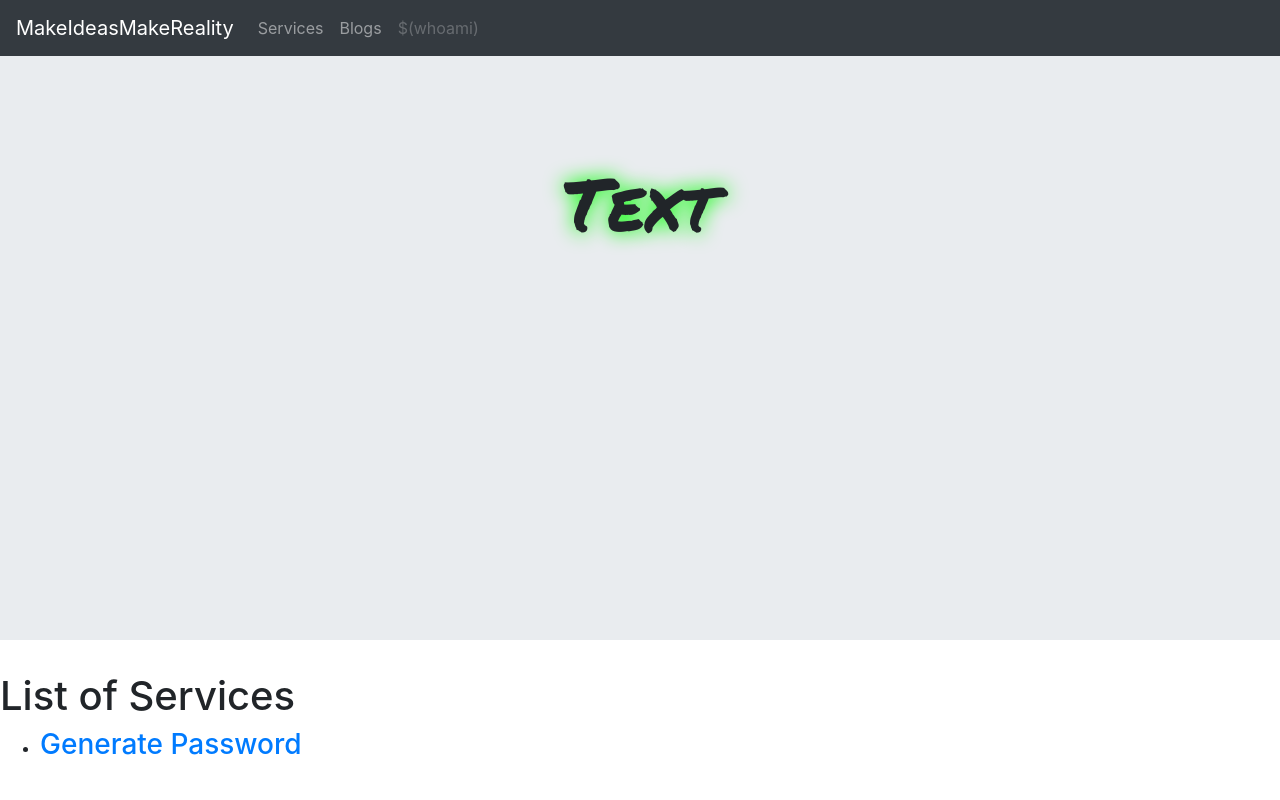
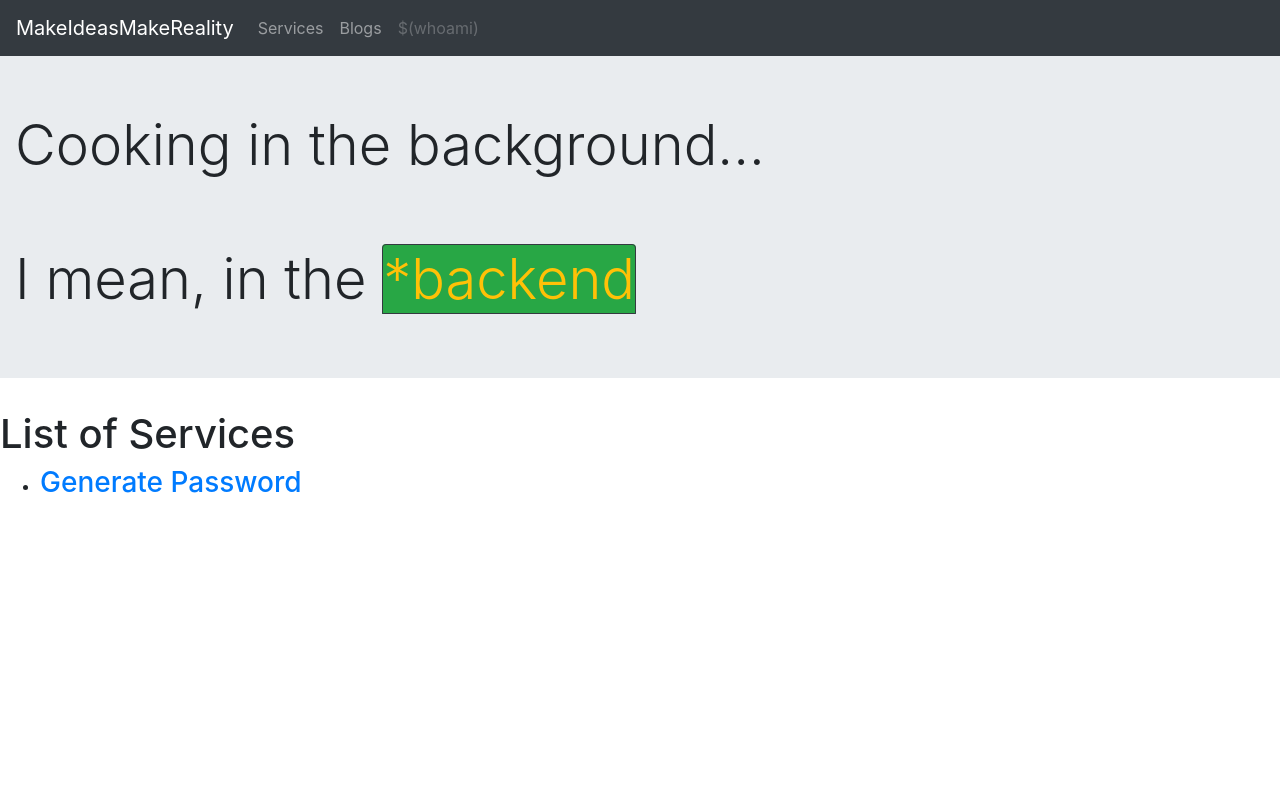
Before and after one commit to nponcian/MakeIdeasMakeReality, a Django app: page /service/text/ in a window 1280 px wide. Run offline with Django 3.2, Linux system fonts and the light colour scheme; some libraries are stand-ins or nearby versions.

Commit message:
Moved jumbotrons as pageLabel tags per html

```diff
--- a/home/templates/home/css/homeStyle.css
+++ b/home/templates/home/css/home.css
@@ -1,4 +1,4 @@
-#homeJumbotron
+#pageLabel
 {
     background-image: url('/static/home/assets/img/spainMadridMetropolis.jpg');
     background-size: cover;
--- a/service/templates/service/css/service.css
+++ b/service/templates/service/css/service.css
@@ -1,4 +1,4 @@
-#homeJumbotron
+#pageLabel
 {
     background-image: url('/static/service/assets/img/indiaAgraTajMahal.jpeg');
     background-size: cover;
--- a/templates/base.html
+++ b/templates/base.html
@@ -32,15 +32,22 @@
         </nav>
     </section>
 
+    <section>
+        {% block pageLabel %}
+            <div class="jumbotron jumbotron-fluid">
+                <div class="container-fluid pt-5">
+                    <div class="display-4">
+                        Cooking in the background...<br>
+                        <br>
+                        I mean, in the
+                        <span class="bg-success text-warning border border-dark rounded-top">*backend</span>
+                    </h1>
+                </div>
+            </div>
+        {% endblock %}
+    </section>
+
     {% block body %}
-        <h3 class="mt-5 pt-5">Cooking in the background...</h3>
-        <br>
-        <br>
-        <br>
-        <h3>I mean, in the <mark>*backend</mark>...</h3>
-    {% endblock %}
-
-    {% block body_end%}
     {% endblock %}
 
     <!-- Optional JavaScript -->
--- a/text/templates/text/css/text.css
+++ b/text/templates/text/css/text.css
@@ -1,4 +1,4 @@
-#homeJumbotron
+#pageLabel
 {
     background-image: url('');
     background-size: cover;
--- a/text/templates/text/text.html
+++ b/text/templates/text/text.html
@@ -15,16 +15,6 @@
 
 {% block body %}
 
-<section>
-    <div class="jumbotron jumbotron-fluid" id="homeJumbotron">
-        <div class="container pt-5 text-center">
-            <div class="display-3 pt-xs-3 pt-sm-5">
-                Text
-            </h1>
-        </div>
-    </div>
-</section>
-
 <h1>List of Services</h1>
 <ul>
     <li>
```
Also changed, not shown: home/templates/home/home.html (+3 -5 lines), service/templates/service/service.html (+6 -4 lines), text/templates/text/generatePassword.html (+7 -9 lines).
